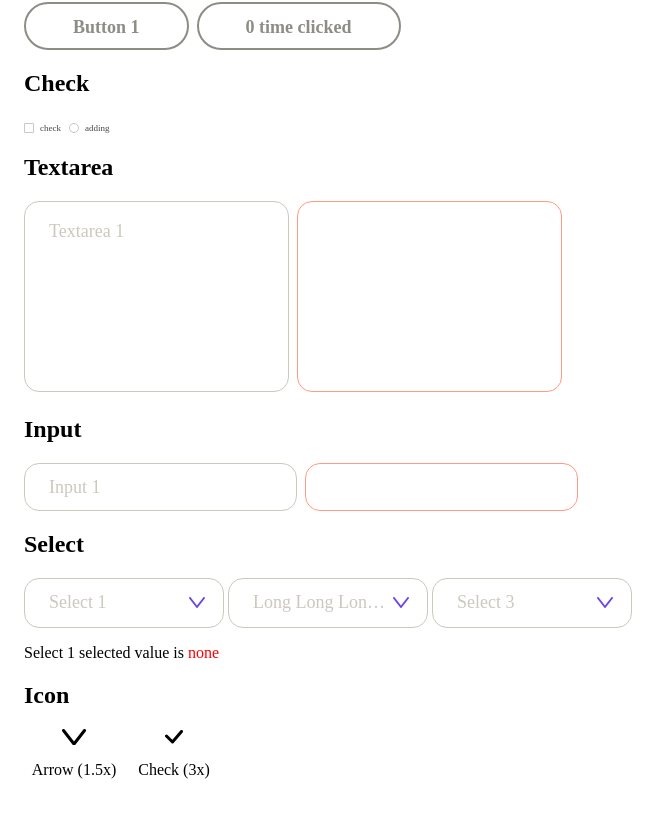
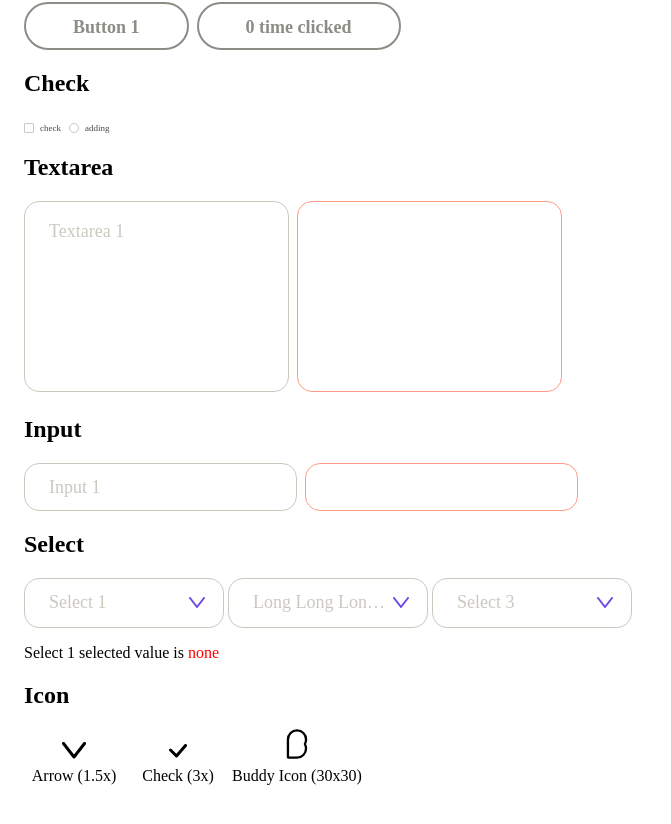
Before and after one commit to kmu-kcc/buddy-frontend, a React (Create React App) app: page /test in a window 1280 px wide. Shown: the part 256-1080 px from the top of the page, without its empty margins (0-671 px from the left). Built offline with nearby package versions, Linux system fonts and the light colour scheme; a web font is replaced by a local one.

Commit message:
Update test page

```diff
--- a/src/pages/Test.tsx
+++ b/src/pages/Test.tsx
@@ -1,11 +1,15 @@
 import React, {useCallback, useState} from 'react';
 import styled from 'styled-components';
 import {Button, Box, Check, Textarea, Input, Select} from '../components';
-import {Arrow, Check as CheckIcon} from '../components/icons';
+import {Arrow, Check as CheckIcon, Buddy} from '../components/icons';
 
 const Wrapper = styled.div`
   width: 100%;
   padding: 16px 24px;
+`;
+
+const Label = styled.p`
+  margin: 0;
 `;
 
 export const Test = () => {
@@ -91,13 +95,19 @@ export const Test = () => {
         <p>Select 1 selected value is <span style={{color: '#f00'}}>{selected}</span></p>
       </Box>
       <h2>Icon</h2>
-      <Box isInlineFlex minWidth='100px' height='70px' flexDirection='column' alignItems='center'>
-        <Arrow scale={1.5} color='#000' />
-        <p>Arrow (1.5x)</p>
-      </Box>
-      <Box isInlineFlex minWidth='100px' height='70px' flexDirection='column' alignItems='center'>
-        <CheckIcon scale={3} color='#000' />
-        <p>Check (3x)</p>
+      <Box>
+        <Box isInlineFlex minWidth='100px' height='80px' flexDirection='column' alignItems='center'>
+          <Arrow mb='8px' scale={1.5} color='#000' />
+          <Label>Arrow (1.5x)</Label>
+        </Box>
+        <Box ml='4px' isInlineFlex minWidth='100px' height='80px' flexDirection='column' alignItems='center'>
+          <CheckIcon mb='8px' scale={3} color='#000' />
+          <Label>Check (3x)</Label>
+        </Box>
+        <Box ml='4px' isInlineFlex minWidth='100px' height='80px' flexDirection='column' alignItems='center'>
+          <Buddy mb='8px' width={30} height={30} color='#000' />
+          <Label>Buddy Icon (30x30)</Label>
+        </Box>
       </Box>
     </Wrapper>
   );
```
